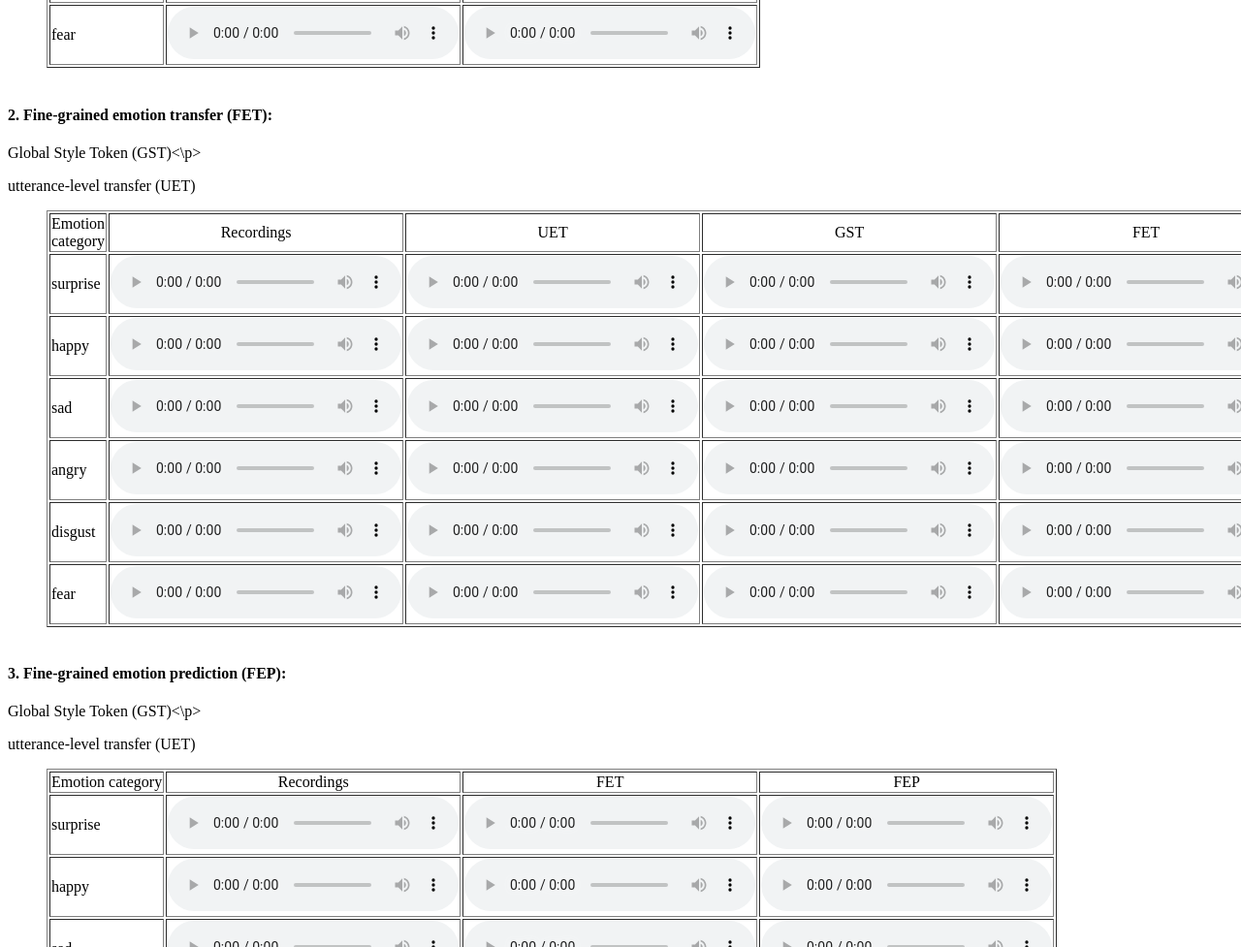
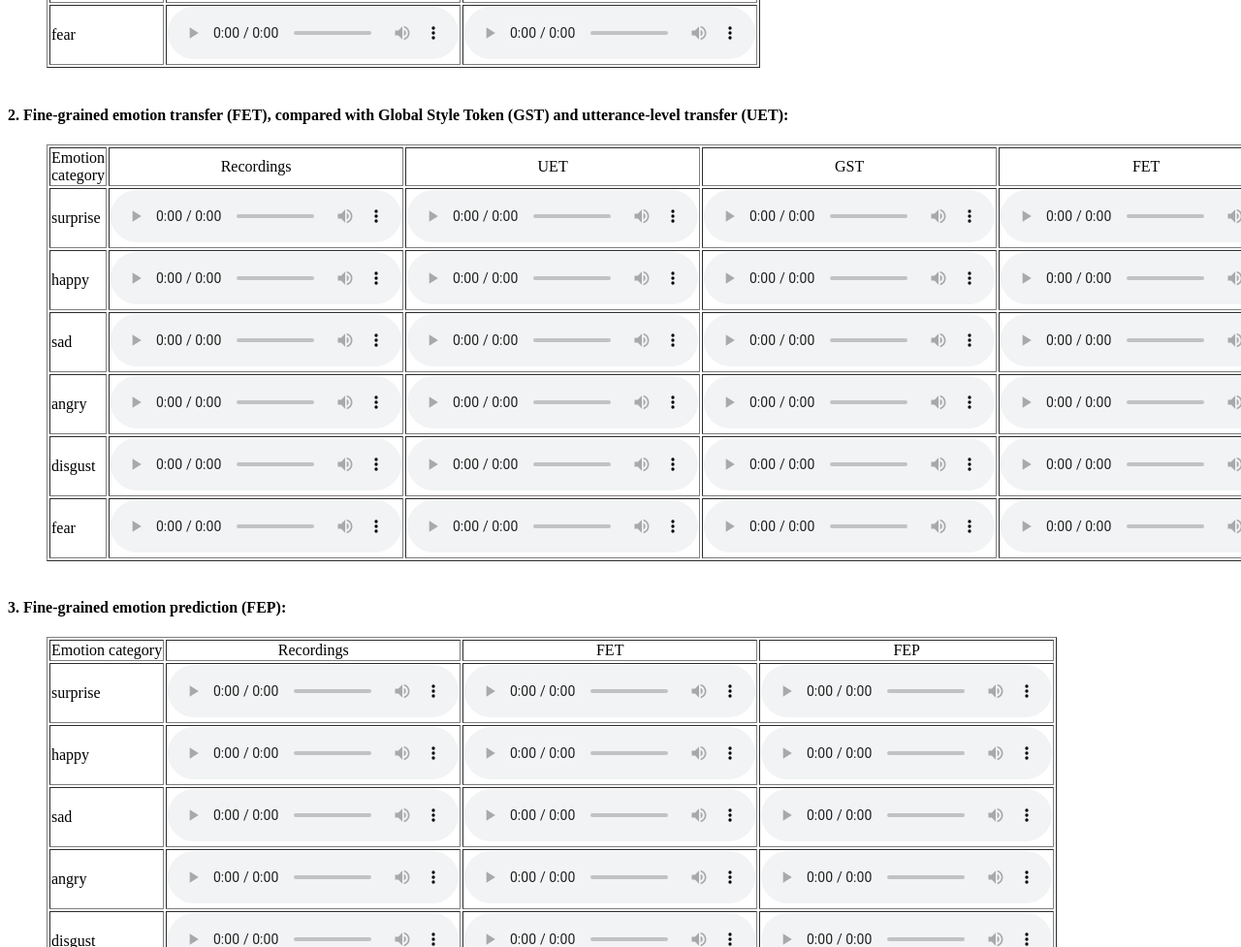
Before and after one commit to leiyi420/pho_ra_strength, a plain HTML site: page index.html in a window 1280 px wide. Shown: the part 673-1650 px from the top of the page at 97% size. Drawn offline with Linux system fonts and the light colour scheme.

Commit message:
fix the code

```diff
--- a/index.html
+++ b/index.html
@@ -55,9 +55,7 @@
 <br/>
 </blockquote>
 
-<h4>2. Fine-grained emotion transfer (FET):</h4>
-<p>Global Style Token (GST)<\p>
-<p>utterance-level transfer (UET)</p>
+<h4>2. Fine-grained emotion transfer (FET), compared with Global Style Token (GST) and utterance-level transfer (UET): </h4>
 <blockquote>
 <table border=1>
 <tr>
@@ -115,8 +113,6 @@
 
 
 <h4>3. Fine-grained emotion prediction (FEP):</h4>
-<p>Global Style Token (GST)<\p>
-<p>utterance-level transfer (UET)</p>
 <blockquote>
 <table border=1>
 <tr>
```
